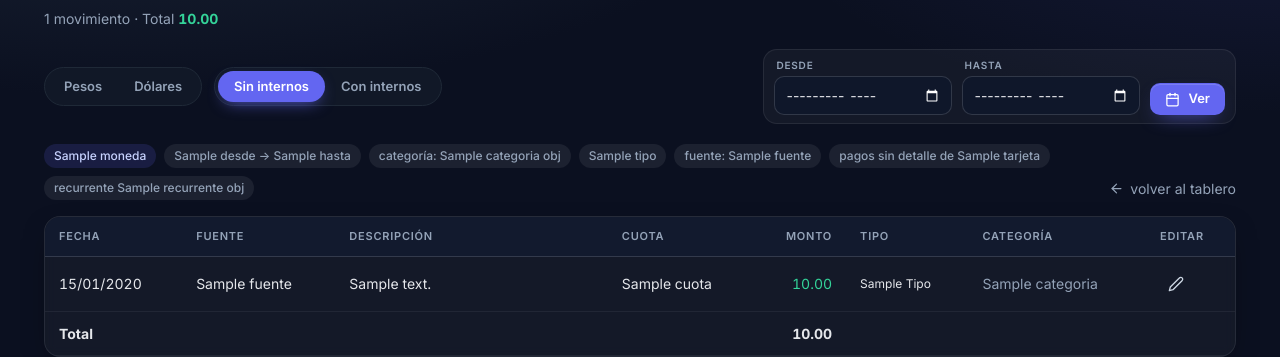
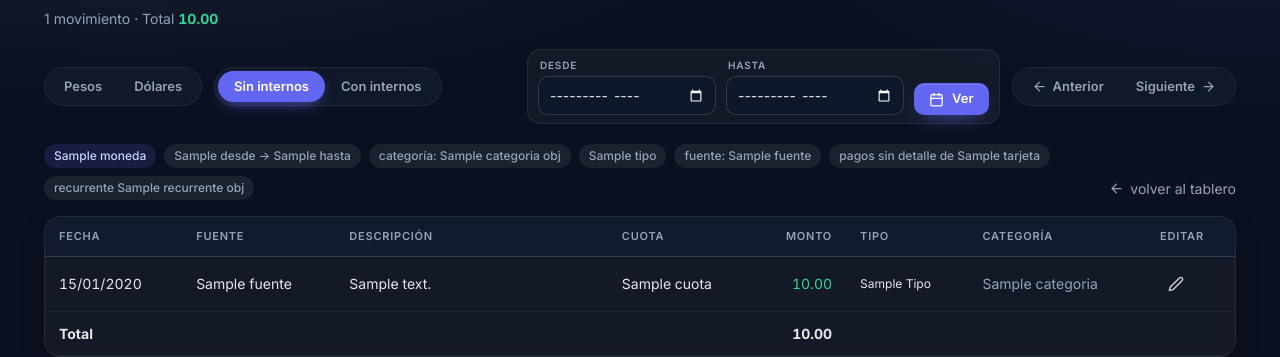
Before and after one commit to noapex/bcoadmin, a Django app: template templates/movimientos/movimientos_list.html in a window 1280 px wide. Shown: the part 125-482 px from the top of the page. Run offline with Django 3.2, Linux system fonts and the light colour scheme; the template is opened without the code that fills it: most values are stand-ins (such as "Sample title", 1, 10 or a date in 2020); some libraries are stand-ins or nearby versions.

Commit message:
feat(movimientos): previous/next month navigation keeping range length and filters

```diff
--- a/movimientos/static/css/app.css
+++ b/movimientos/static/css/app.css
@@ -719,3 +719,6 @@ details.plegable[open] > summary .chev { transform: rotate(90deg); }
 details.plegable[open] > summary { color: var(--text); }
 .card-title .badge:hover { color: #fff; }
 .rec-vacio { flex-wrap: wrap; }
+
+.ic.flip { transform: scaleX(-1); }
+.nav-meses a { display: inline-flex; align-items: center; gap: 6px; }
--- a/templates/movimientos/movimientos_list.html
+++ b/templates/movimientos/movimientos_list.html
@@ -31,6 +31,12 @@
     <label class="field"><span>Hasta</span><input type="month" name="hasta" value="{{ hasta|default:'' }}"></label>
     <button class="btn btn-sm" type="submit"><svg class="ic ic-sm"><use href="#i-calendar"/></svg>Ver</button>
   </form>
+  {% if mes_anterior %}
+  <div class="seg nav-meses" role="group" aria-label="Moverse entre meses">
+    <a href="?{{ mes_anterior }}" title="Mes anterior" aria-label="Mes anterior"><svg class="ic ic-sm"><use href="#i-back"/></svg> Anterior</a>
+    {% if mes_siguiente %}<a href="?{{ mes_siguiente }}" title="Mes siguiente" aria-label="Mes siguiente">Siguiente <svg class="ic ic-sm flip"><use href="#i-back"/></svg></a>{% endif %}
+  </div>
+  {% endif %}
 </div>
 <p class="filtros">
   <span class="badge b-accent">{{ moneda }}</span>{% if desde %}<span class="badge">{% if desde == hasta %}{{ desde }}{% else %}{{ desde }} → {{ hasta }}{% endif %}</span>{% endif %}{% if categoria %}<span class="badge">categoría: {% if categoria == 'none' %}sin categoría{% elif categoria_obj %}{{ categoria_obj.name }}{% else %}#{{ categoria }}{% endif %}</span>{% endif %}{% if tipo %}<span class="badge {% if tipo == 'ingreso' %}b-pos{% elif tipo == 'gasto' %}b-neg{% endif %}">{{ tipo }}</span>{% endif %}{% if fuente %}<span class="badge">fuente: {{ fuente }}</span>{% endif %}{% if tarjeta %}<span class="badge">pagos sin detalle de {% if tarjeta == 'otras' %}otras tarjetas{% else %}{{ tarjeta }}{% endif %}</span>{% endif %}{% if recurrente %}<span class="badge">recurrente {% if recurrente_obj %}{{ recurrente_obj.nombre }}{% else %}#{{ recurrente }}{% endif %}</span>{% endif %}
```
Also changed, not shown: movimientos/tests/test_views.py (+26 -0 lines), movimientos/views.py (+16 -0 lines).
